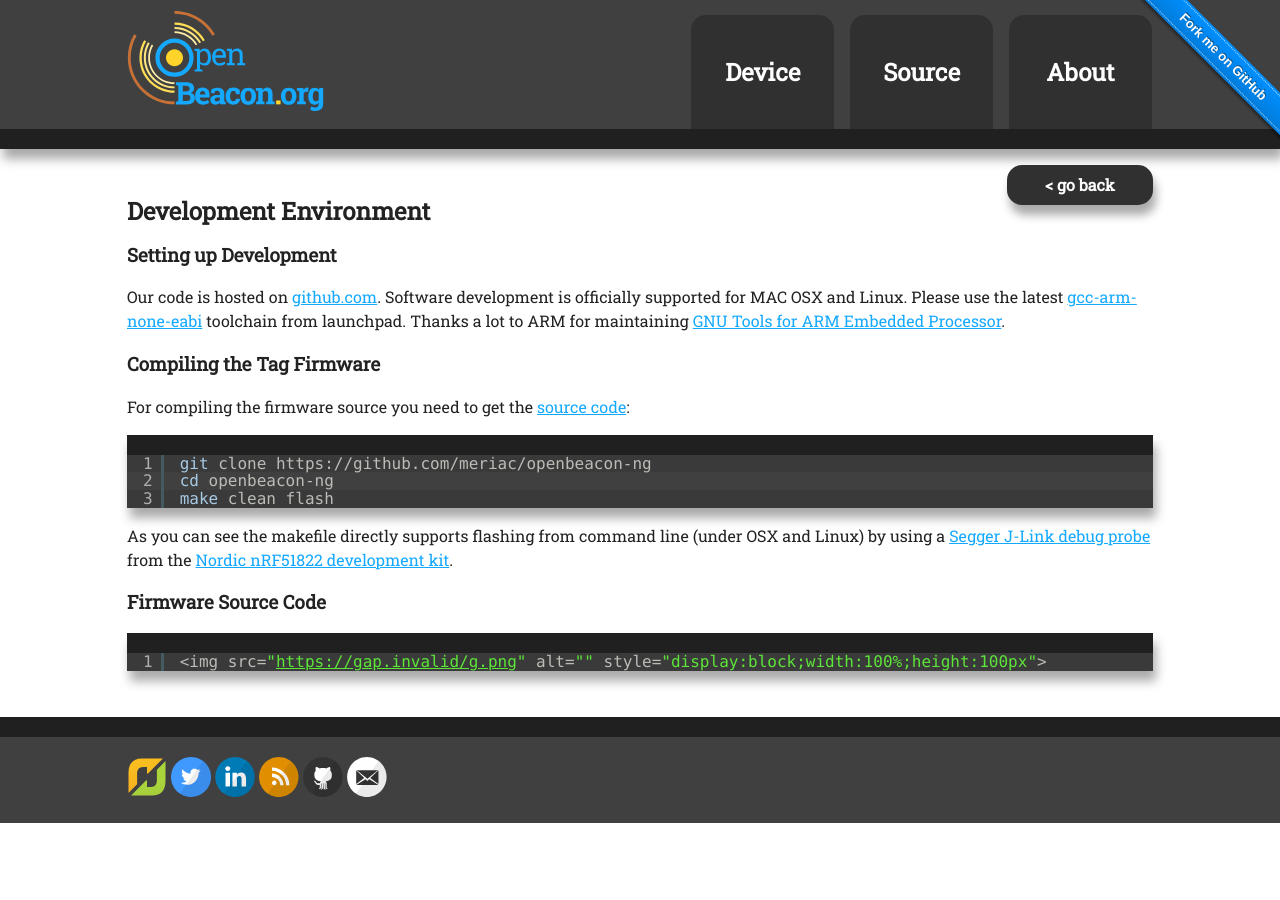
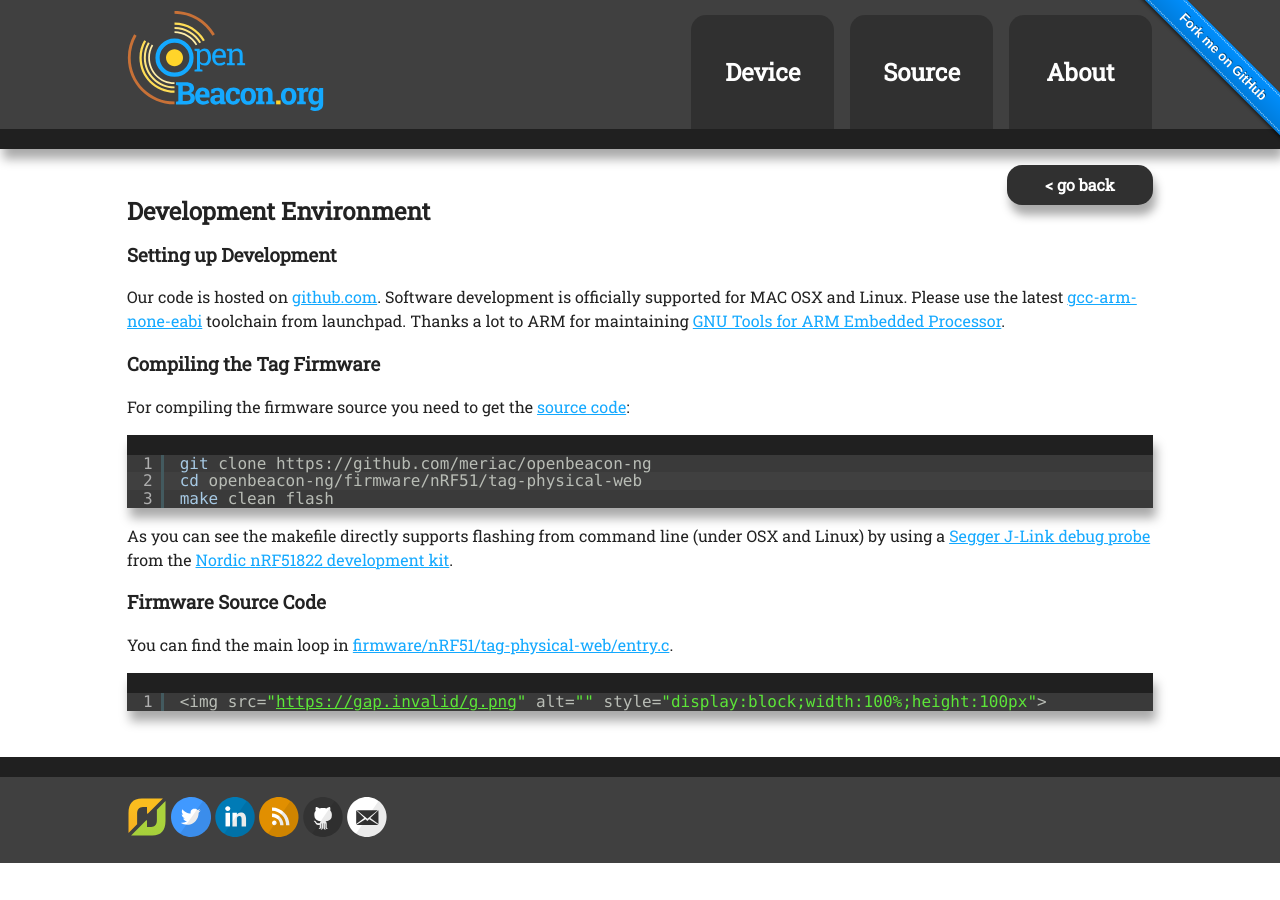
Before and after one commit to meriac/openbeacon-ng, a Jekyll site: the page built from source.md, in a window 1280 px wide. Built offline with Jekyll 4.4.1, drawn with Linux system fonts in a browser that asks for light colours.

Commit message:
fixed directory reference

```diff
--- a/source.md
+++ b/source.md
@@ -12,12 +12,14 @@ Our code is hosted on [github.com](https://github.com/meriac/openbeacon-ng). Sof
 For compiling the firmware source you need to get the [source code](https://github.com/meriac/openbeacon-ng):
 <script type="syntaxhighlighter" class="brush: bash">
 git clone https://github.com/meriac/openbeacon-ng
-cd openbeacon-ng
+cd openbeacon-ng/firmware/nRF51/tag-physical-web
 make clean flash
 </script>
 As you can see the makefile directly supports flashing from command line (under OSX and Linux) by using a [Segger J-Link debug probe](https://www.segger.com/jlink-software.html) from the [Nordic nRF51822 development kit](http://uk.mouser.com/ProductDetail/Nordic-Semiconductor/nRF51822-DK).
 
 ### Firmware Source Code ###
+You can find the main loop in [firmware/nRF51/tag-physical-web/entry.c](https://github.com/meriac/openbeacon-ng/blob/master/firmware/nRF51/tag-physical-web/entry.c).
+
 <script type="syntaxhighlighter" class="brush: c"><![CDATA[
 {% include src/tag-physical-web-entry.c %}
 ]]></script>
```
